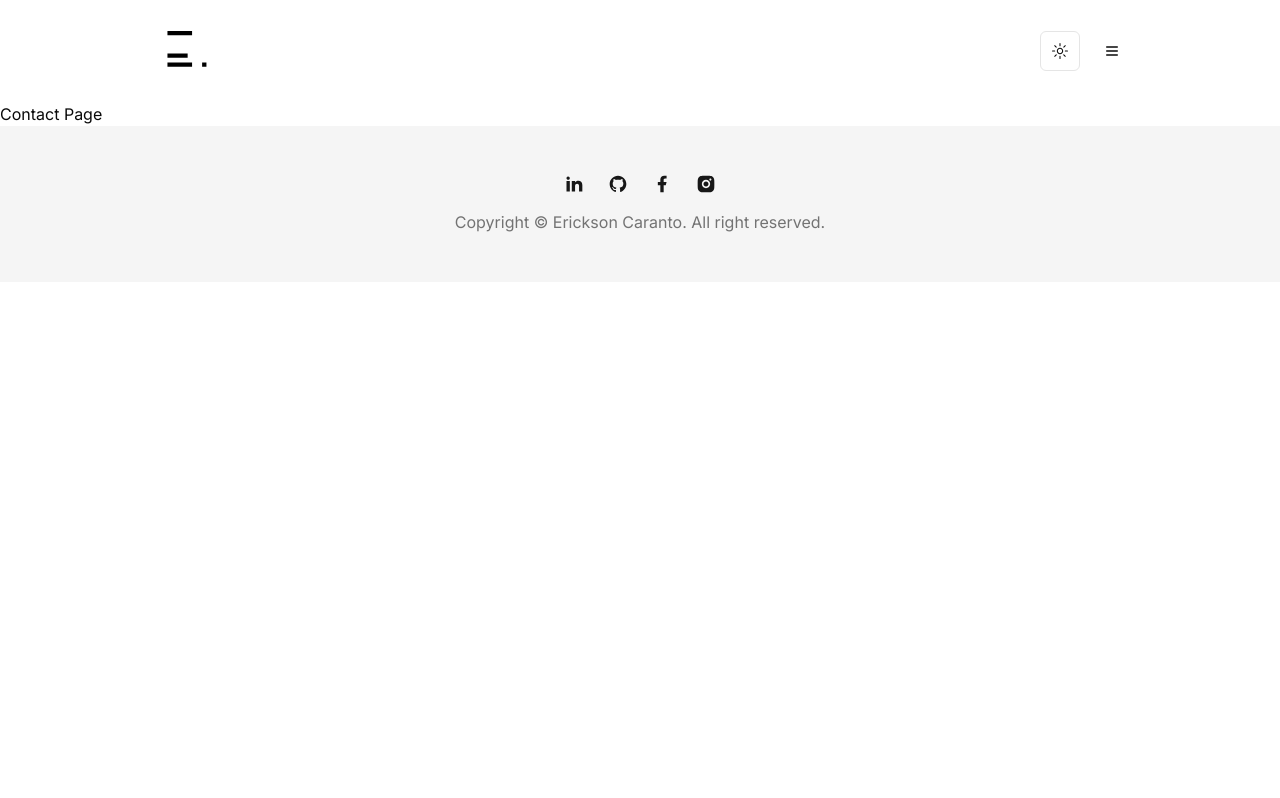
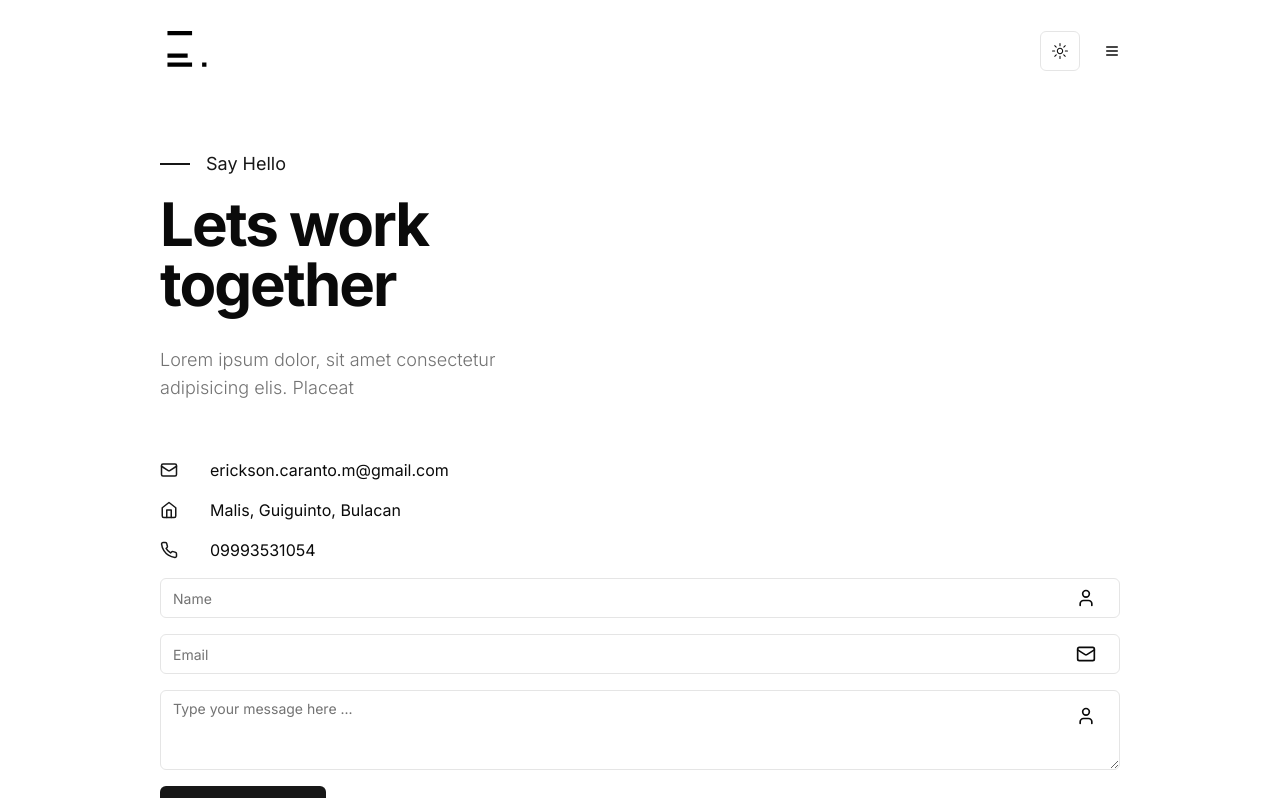
Before and after one commit to EMCaranto/em-caranto, a Next.js app: page /contact in a window 1280 px wide. Shown: the top 798 px of the page. Built offline with nearby package versions, Linux system fonts and the light colour scheme.

Commit message:
:hammer: Add form on contact page

```diff
--- a/src/app/( main )/( routes )/( contact )/contact/page.tsx
+++ b/src/app/( main )/( routes )/( contact )/contact/page.tsx
@@ -1,6 +1,55 @@
 // React JS
 import React from 'react'
 
+// Dependencies
+import { HomeIcon, MailIcon, PhoneIcon } from 'lucide-react'
+
+// Components
+import Form from '@/components/global/form'
+
 export default function ContactPage() {
-  return <div>Contact Page</div>
+  return (
+    <section>
+      <div className="container mx-auto">
+        {/** text */}
+        <div className="mb-6 grid pt-12 xl:mb-24 xl:h-[480px] xl:grid-cols-2">
+          {/** text */}
+          <div className="flex flex-col justify-center">
+            <div className="mb-4 flex items-center gap-x-4 text-lg text-primary">
+              <span className="h-[2px] w-[30px] bg-primary"></span>
+              Say Hello
+            </div>
+            <h1 className="custom-h1 mb-8 max-w-md">Lets work together</h1>
+            <p className="custom-subtitle max-w-[400px]">
+              Lorem ipsum dolor, sit amet consectetur adipisicing elis. Placeat
+            </p>
+          </div>
+          {/** illustration */}
+          <div className="bg-contact-illustration-light dark:bg-contact-illustration-dark hidden w-full bg-contain bg-top bg-no-repeat xl:flex"></div>
+        </div>
+        {/** info text */}
+        <div className="mb-24 grid xl:mb-32 xl:grid-cols-2">
+          {/** text */}
+          <div className="mb-12 flex flex-col gap-y-4 text-base xl:mb-24 xl:gap-y-14 xl:text-lg">
+            {/** mail */}
+            <div className="flex items-center gap-x-8">
+              <MailIcon className="text-primary" size={18} />
+              <div>erickson.caranto.m@gmail.com</div>
+            </div>
+            {/** address */}
+            <div className="flex items-center gap-x-8">
+              <HomeIcon className="text-primary" size={18} />
+              <div>Malis, Guiguinto, Bulacan</div>
+            </div>
+            {/** phone number */}
+            <div className="flex items-center gap-x-8">
+              <PhoneIcon className="text-primary" size={18} />
+              <div>09993531054</div>
+            </div>
+            <Form />
+          </div>
+        </div>
+      </div>
+    </section>
+  )
 }
--- /dev/null
+++ b/src/components/global/form.tsx
@@ -0,0 +1,40 @@
+'use client'
+
+// React JS
+import React from 'react'
+
+// Components
+import { Button } from '@/components/ui/button'
+import { Input } from '@/components/ui/input'
+import { Textarea } from '@/components/ui/textarea'
+
+// Dependencies
+import { ArrowRightIcon, MailIcon, UserIcon } from 'lucide-react'
+
+const Form = () => {
+  return (
+    <form className="flex flex-col gap-y-4">
+      {/** input */}
+      <div className="relative flex items-center">
+        <Input type="text" id="name" placeholder="Name" />
+        <UserIcon className="absolute right-6" size={20} />
+      </div>
+      {/** input */}
+      <div className="relative flex items-center">
+        <Input type="email" id="email" placeholder="Email" />
+        <MailIcon className="absolute right-6" size={20} />
+      </div>
+      {/** input */}
+      <div className="relative flex items-center">
+        <Textarea placeholder="Type your message here ..." />
+        <UserIcon className="absolute right-6 top-4" size={20} />
+      </div>
+      <Button className="flex max-w-[166px] items-center gap-x-1">
+        Lets Talk
+        <ArrowRightIcon size={20} />
+      </Button>
+    </form>
+  )
+}
+
+export default Form
--- a/tailwind.config.ts
+++ b/tailwind.config.ts
@@ -87,6 +87,10 @@ const config = {
         'dot-dark': 'url(/assets/dots-dark.svg)',
         'project-bg-light': 'url(/assets/work/project-bg-light.png)',
         'project-bg-dark': 'url(/assets/work/project-bg-dark.png)',
+        'contact-illustration-light':
+          'url(/assets/contact/illustration-light.svg)',
+        'contact-illustration-dark':
+          'url(/assets/contact/illustration-dark.svg)',
       },
     },
   },
```
